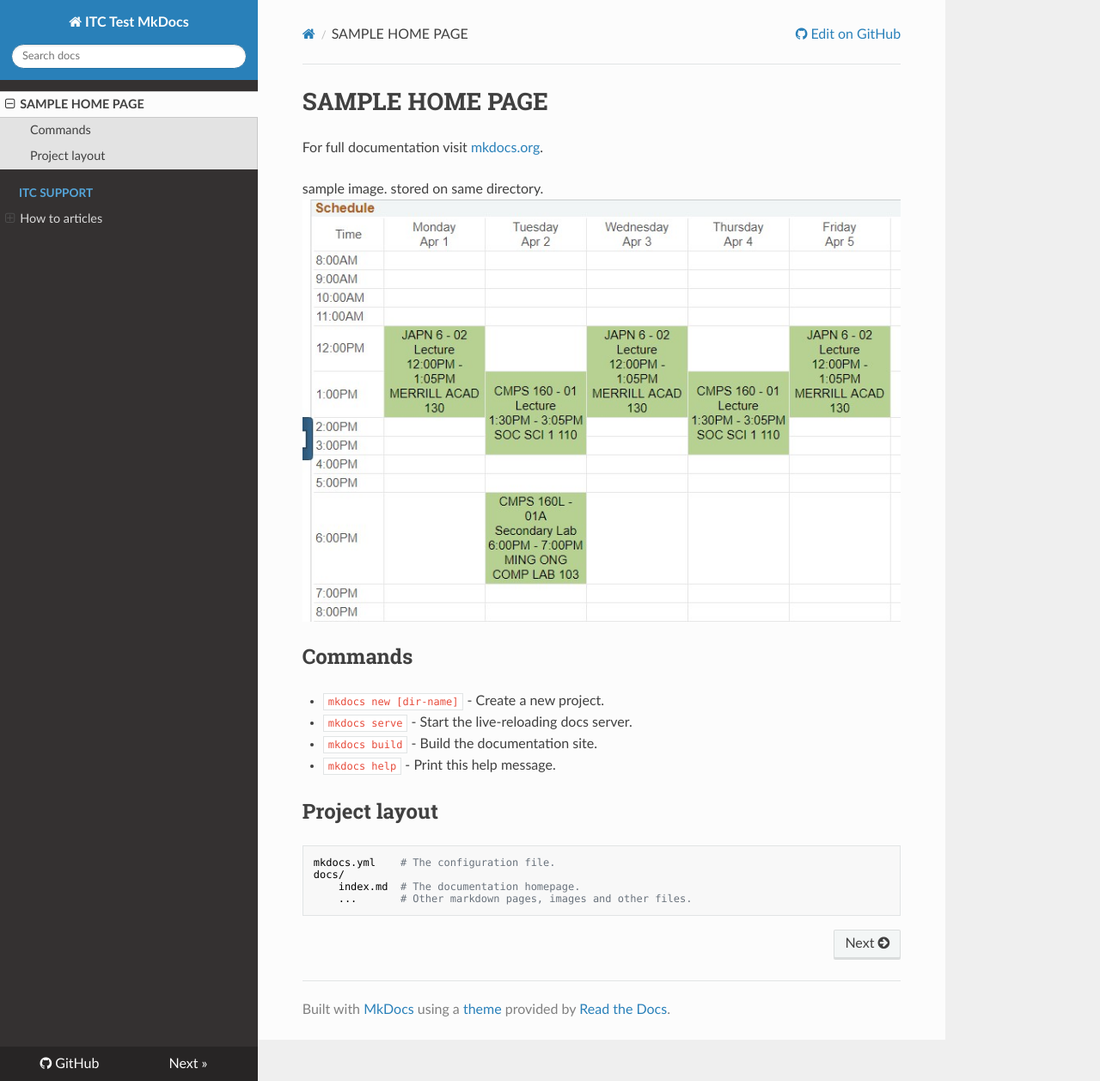
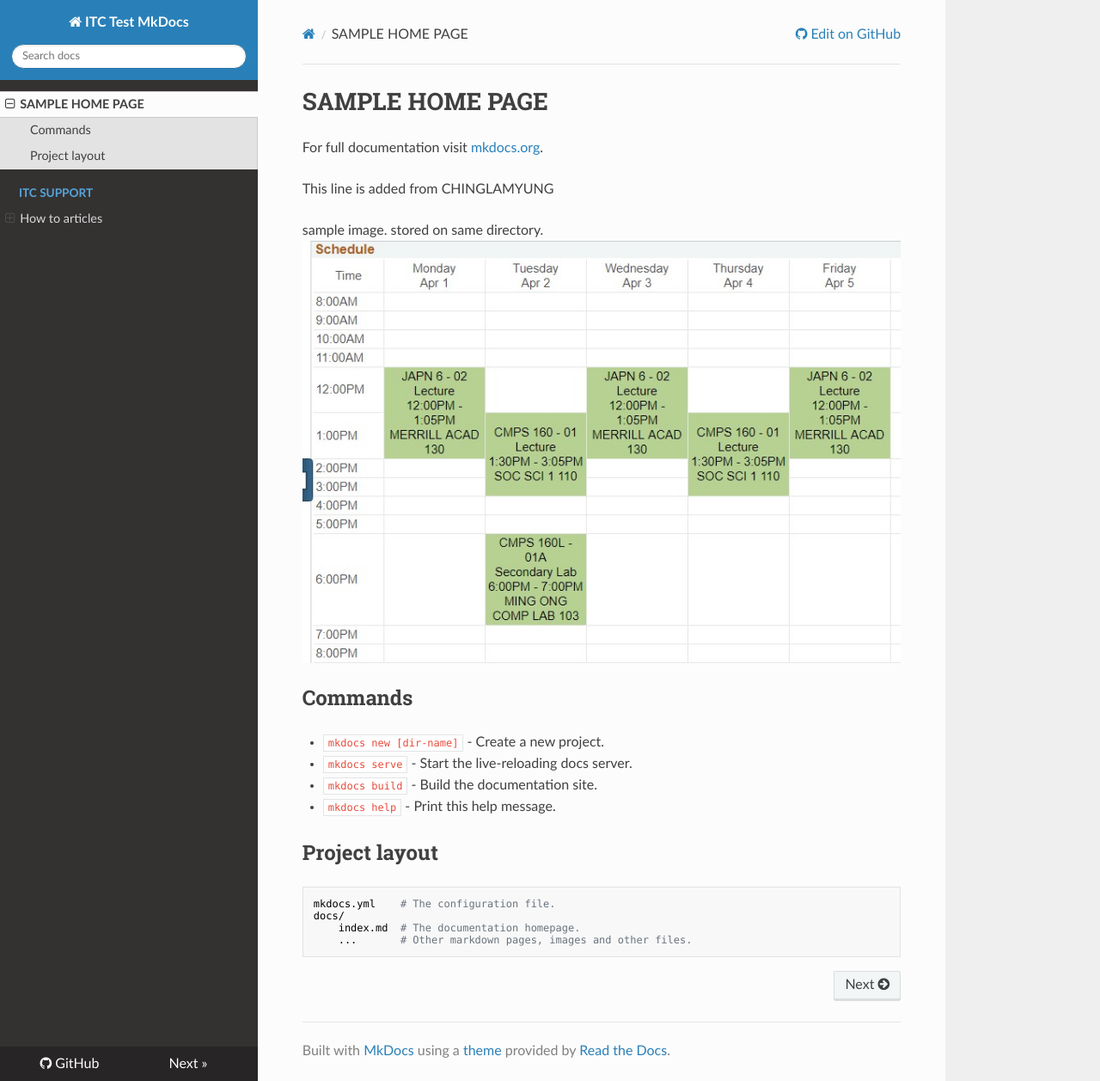
Before and after one commit to ITConductorDocs/DocTest, an MkDocs documentation site: the page built from docs/index.md, in a window 1280 px wide and 1257 px high. Shown: the whole window at 86% size. Built offline with MkDocs 1.6.1, drawn with Linux system fonts in a browser that asks for light colours; nearby versions of some CDN libraries.

Commit message:
changed index.md

```diff
--- a/docs/index.md
+++ b/docs/index.md
@@ -1,6 +1,8 @@
 # SAMPLE HOME PAGE
 
 For full documentation visit [mkdocs.org](https://mkdocs.org).
+
+This line is added from CHINGLAMYUNG
 
 sample image. stored on same directory.
 ![](./schedule.jpg)
```
